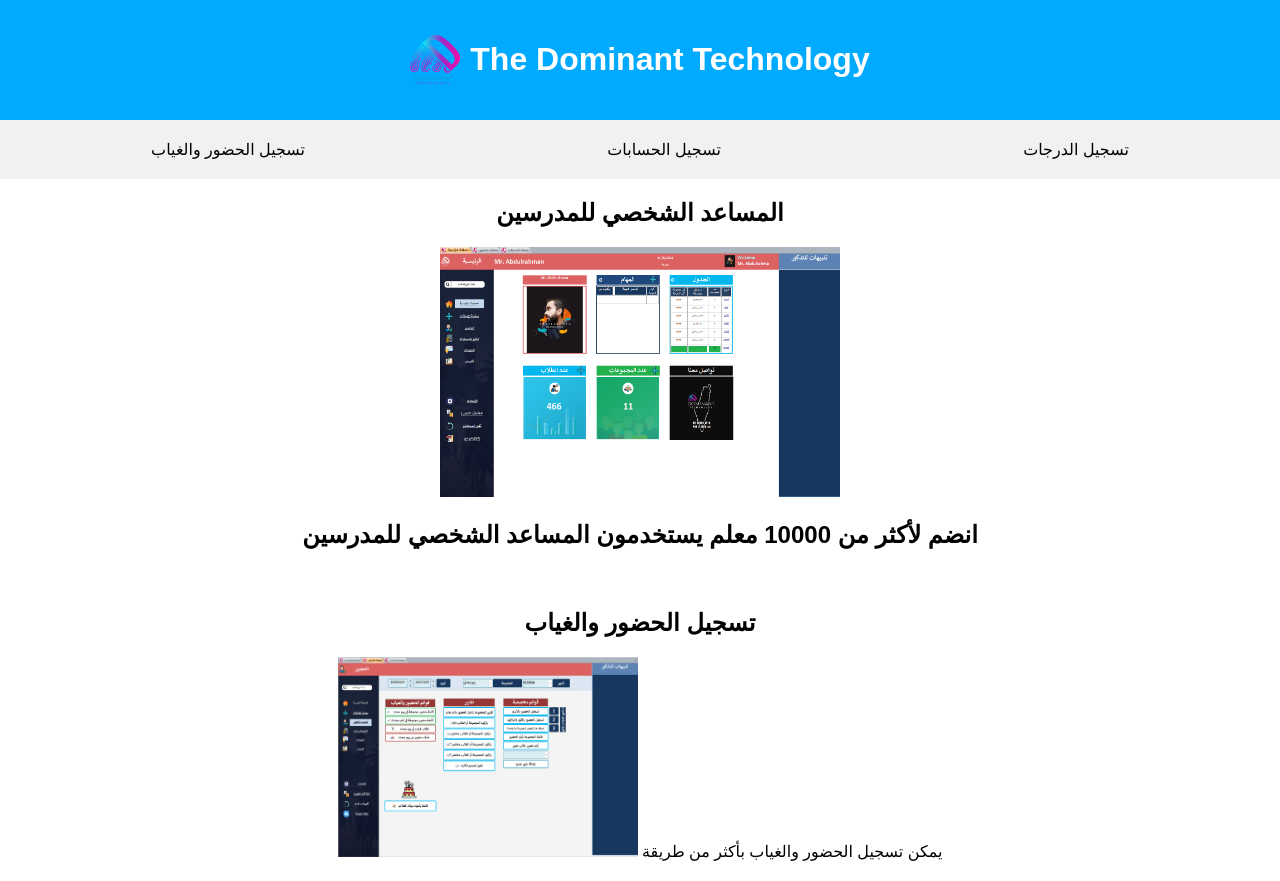
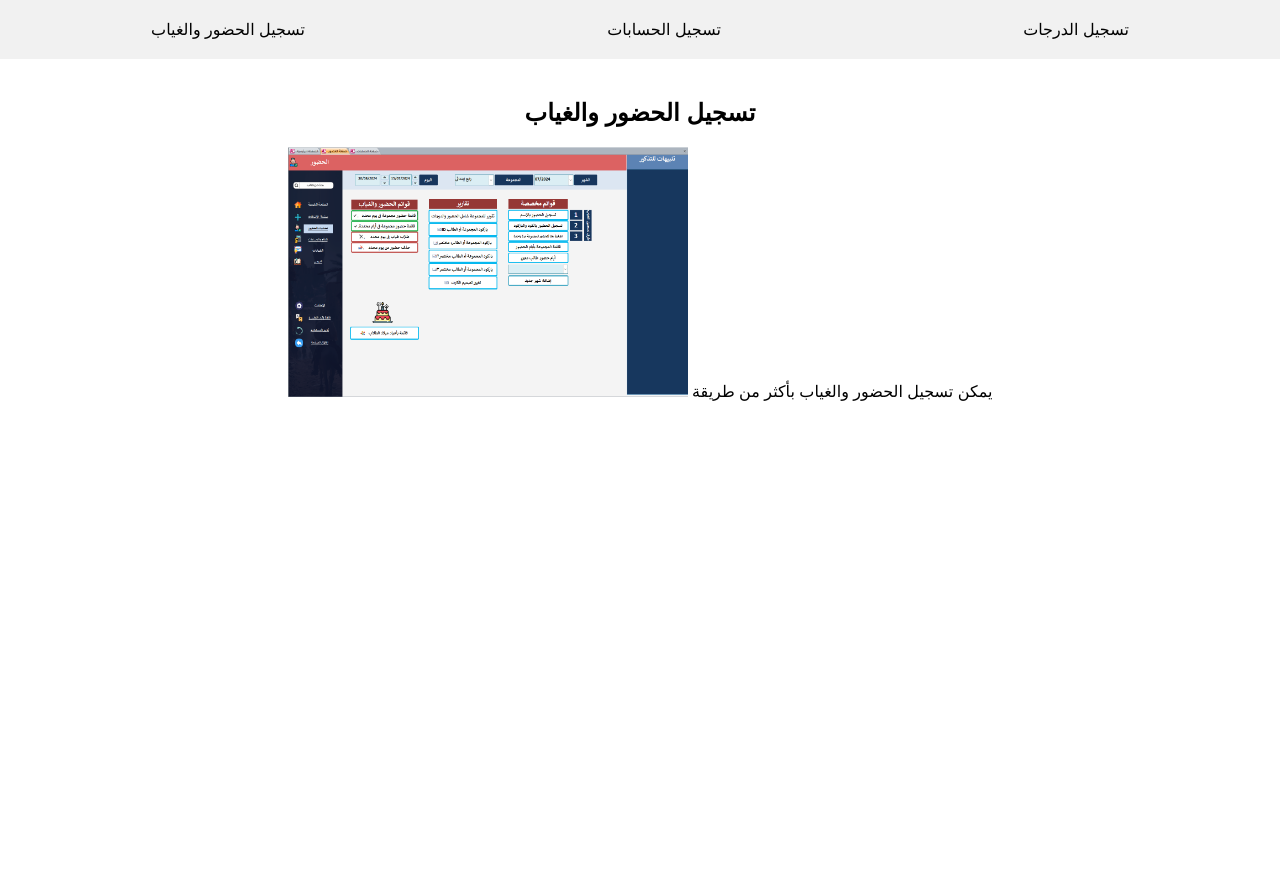
Before and after one commit to Abdulrahmansaeed2027/The-Dominant, a plain HTML site: page index.html in a window 1280 px wide. Both pictures are taken after a click on the element "تسجيل الحضور والغياب". After the commit the page ends 800 px from the top, so only its background shows below. Drawn offline with Linux system fonts and the light colour scheme.

Commit message:
Update index.html

```diff
--- a/index.html
+++ b/index.html
@@ -54,11 +54,14 @@
             text-align: center;
             margin: 20px 0;
         }
+        .main-image.hidden, .header.hidden {
+            display: none;
+        }
     </style>
 </head>
 <body>
     <div class="header">
-        <img src="logo D.png" alt="Logo" width="50" height="50">
+        <img src="logo D.png" alt="Logo" width="70" height="70">
         <h1>The Dominant Technology</h1>
     </div>
     <div class="tabs">
@@ -73,13 +76,13 @@
     </div>
     <div id="classes" class="tab-content">
         <h2>تسجيل الحضور والغياب</h2>
-        <img src="2.png" alt="Attendance" width="300" height="200">
+        <img src="2.png" alt="Attendance" width="400" height="250">
         <!-- محتوى حصر الفصول -->
         يمكن تسجيل الحضور والغياب بأكثر من طريقة
     </div>
     <div id="stages" class="tab-content">
         <h2>تسجيل الحسابات</h2>
-        <img src="3.png" alt="Accounts" width="300" height="200">
+        <img src="3.png" alt="Accounts" width="400" height="250">
         <!-- محتوى حصر المراحل -->
     </div>
     <div id="bus-lists" class="tab-content">
@@ -97,6 +100,10 @@
             const contents = document.querySelectorAll('.tab-content');
             contents.forEach(content => content.classList.remove('active'));
             document.getElementById(tabId).classList.add('active');
+
+            // إخفاء الصورة والعنوان في الصفحة الرئيسية
+            document.querySelector('.main-image').classList.add('hidden');
+            document.querySelector('.header').classList.add('hidden');
         }
     </script>
 </body>
```
